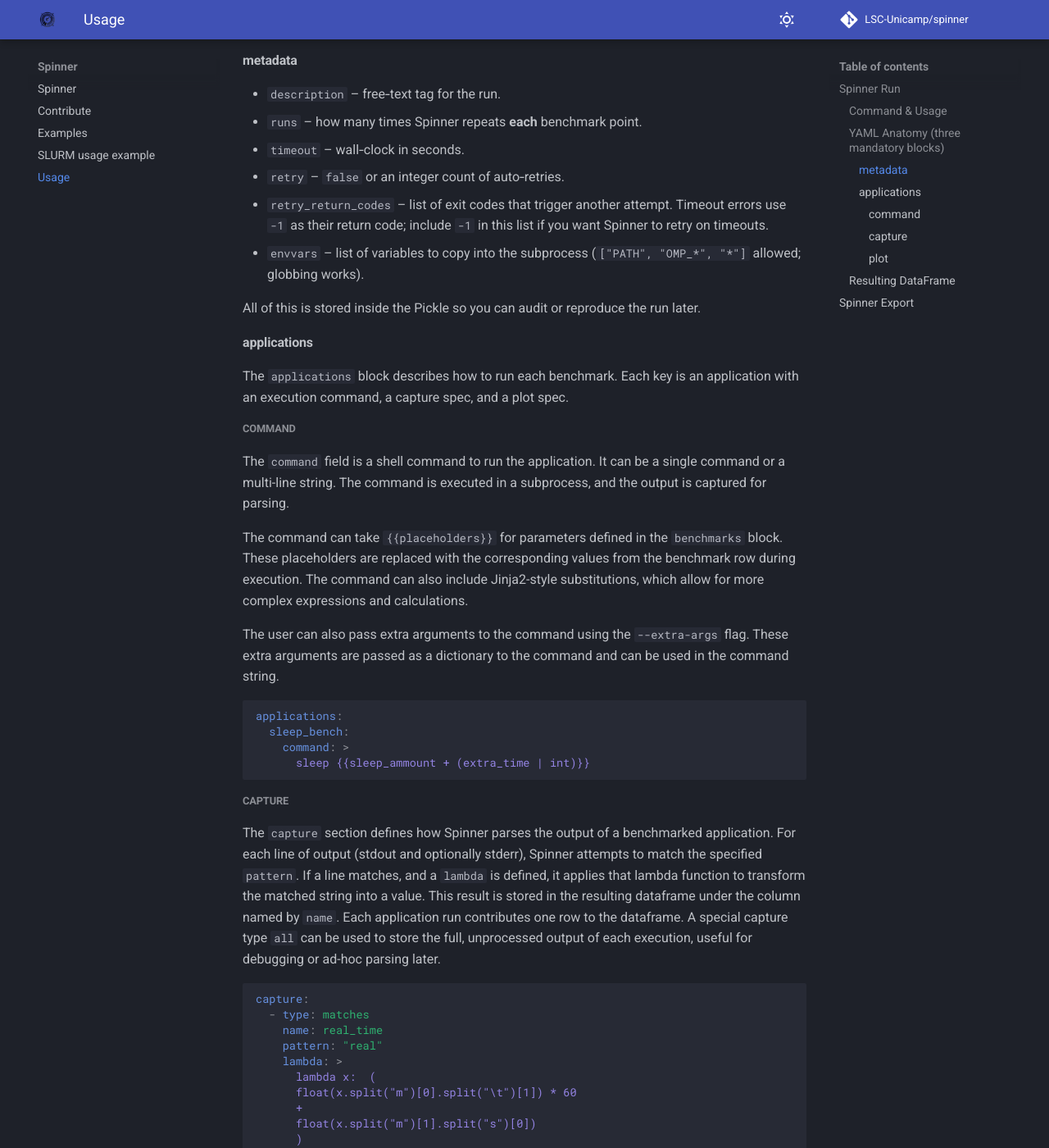
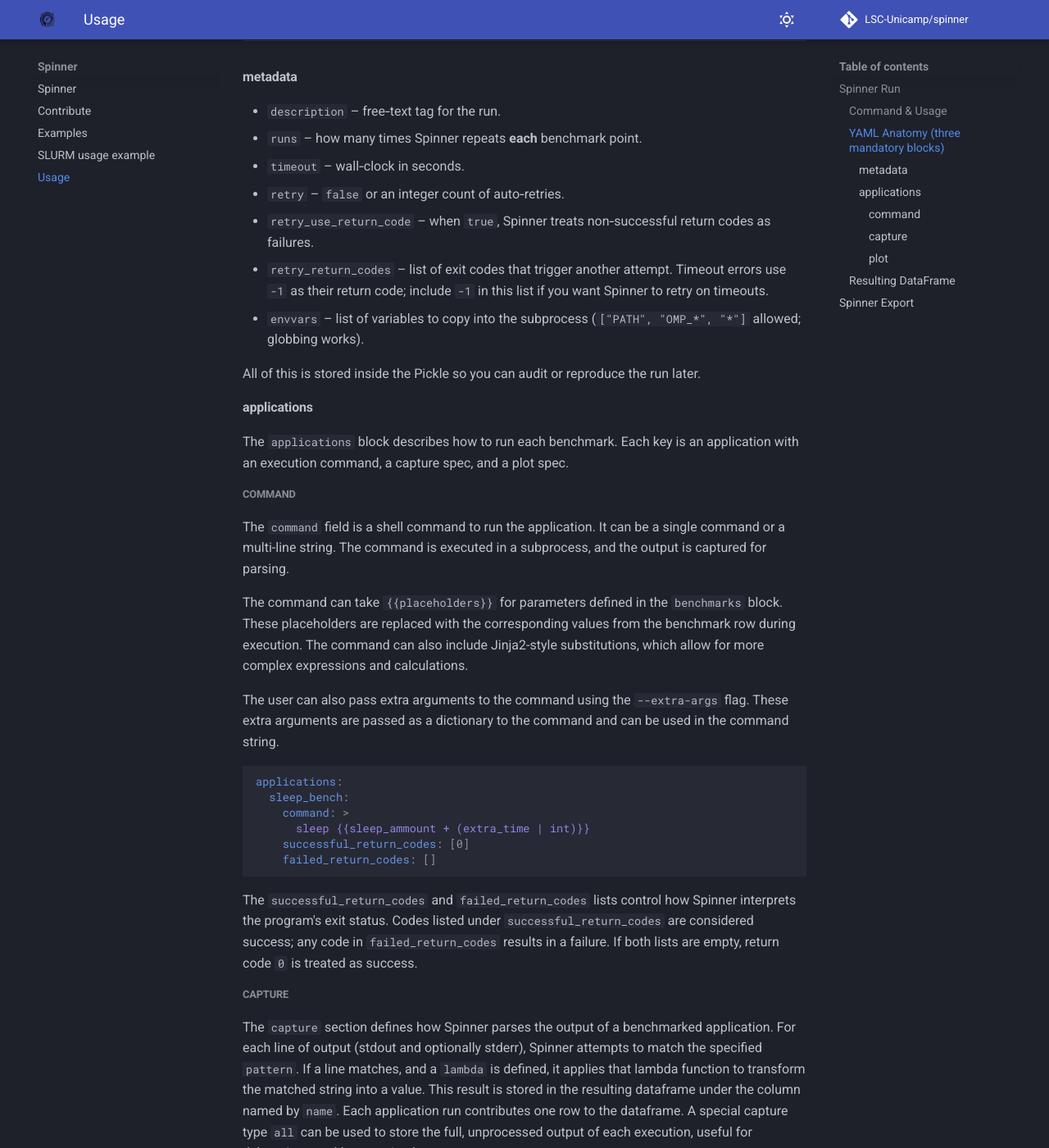
Before and after one commit to LSC-Unicamp/spinner, an MkDocs documentation site: the page built from docs/usage.md, in a window 1280 px wide and 1400 px high, scrolled down 1459 px. Shown: the whole window at 82% size. Built offline with MkDocs 1.6.1 and Material for MkDocs 9.7.7, drawn with Linux system fonts in a browser that asks for light colours; comment, search, counter and statistics services are not loaded; some of the changed text lies outside the part shown.

Commit message:
Add return code options

````diff
--- a/docs/usage.md
+++ b/docs/usage.md
@@ -50,7 +50,7 @@ benchmarks:
 
 | Block | Governs | Key fields |
 |-------|---------|------------|
-| **`metadata`** | Global run policy | `description`, `version`, `runs`, `timeout`, `retry`, `retry_return_codes`, `envvars` |
+| **`metadata`** | Global run policy | `description`, `version`, `runs`, `timeout`, `retry`, `retry_use_return_code`, `retry_return_codes`, `envvars` |
 | **`applications`** | How to run each binary/script **and** how to scrape its output | `command`, `capture`, `plot` |
 | **`benchmarks`** | Parameter sweep matrix | `<application_name>: <param_list>` |
 
@@ -60,9 +60,8 @@ benchmarks:
 * `runs` – how many times Spinner repeats **each** benchmark point.
 * `timeout` – wall‑clock in seconds.
 * `retry` – `false` or an integer count of auto‑retries.
-* `retry_return_codes` – list of exit codes that trigger another attempt.
-  Timeout errors use `-1` as their return code; include `-1` in this list if
-  you want Spinner to retry on timeouts.
+* `retry_use_return_code` – when `true`, Spinner treats non‑successful return codes as failures.
+* `retry_return_codes` – list of exit codes that trigger another attempt. Timeout errors use `-1` as their return code; include `-1` in this list if you want Spinner to retry on timeouts.
 * `envvars` – list of variables to copy into the subprocess (`["PATH", "OMP_*", "*"]` allowed; globbing works).
 
 All of this is stored inside the Pickle so you can audit or reproduce the run later.
@@ -84,7 +83,13 @@ applications:
   sleep_bench:
     command: >
       sleep {{sleep_ammount + (extra_time | int)}}
+    successful_return_codes: [0]
+    failed_return_codes: []
 ```
+The `successful_return_codes` and `failed_return_codes` lists control how Spinner
+interprets the program's exit status. Codes listed under `successful_return_codes`
+are considered success; any code in `failed_return_codes` results in a failure.
+If both lists are empty, return code `0` is treated as success.
 
 ##### capture
 
````
Also changed, not shown: docs/examples/return_code_options.yaml (added, +20 -0 lines), 3 other files.
